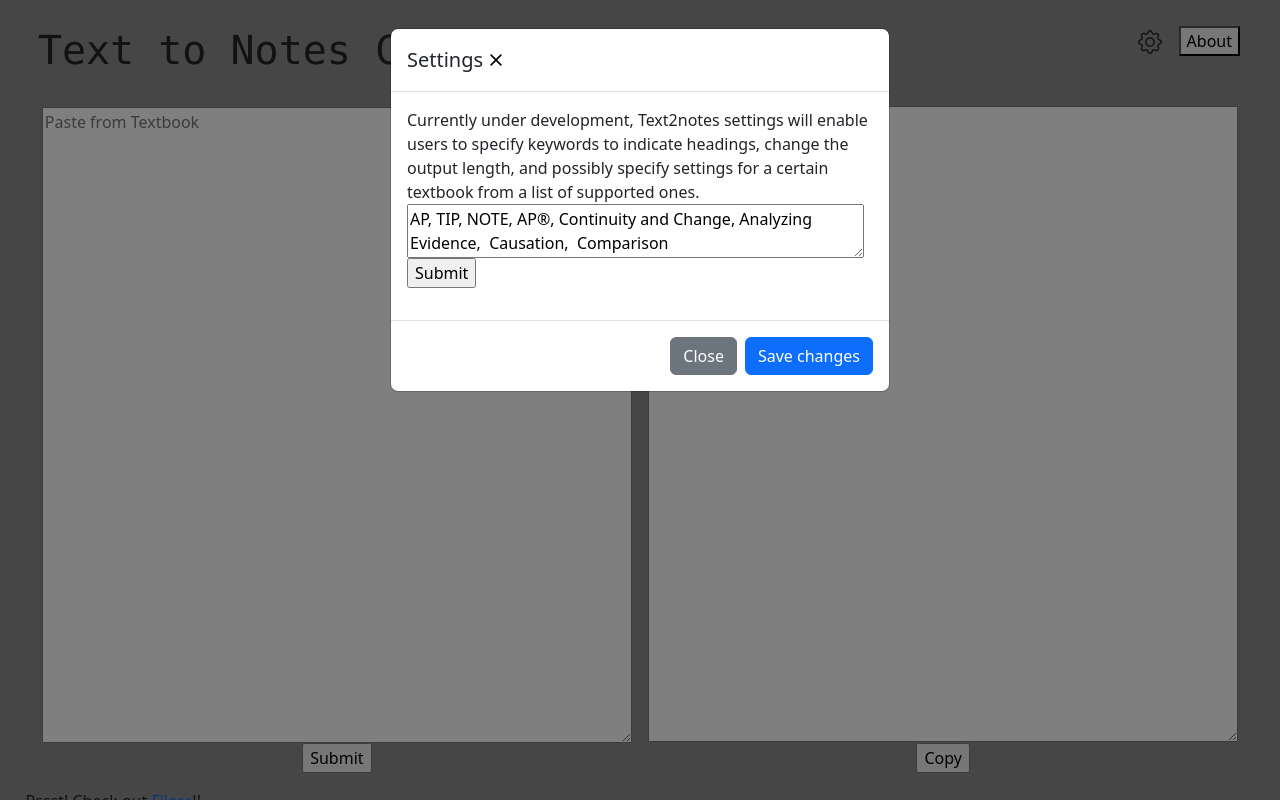
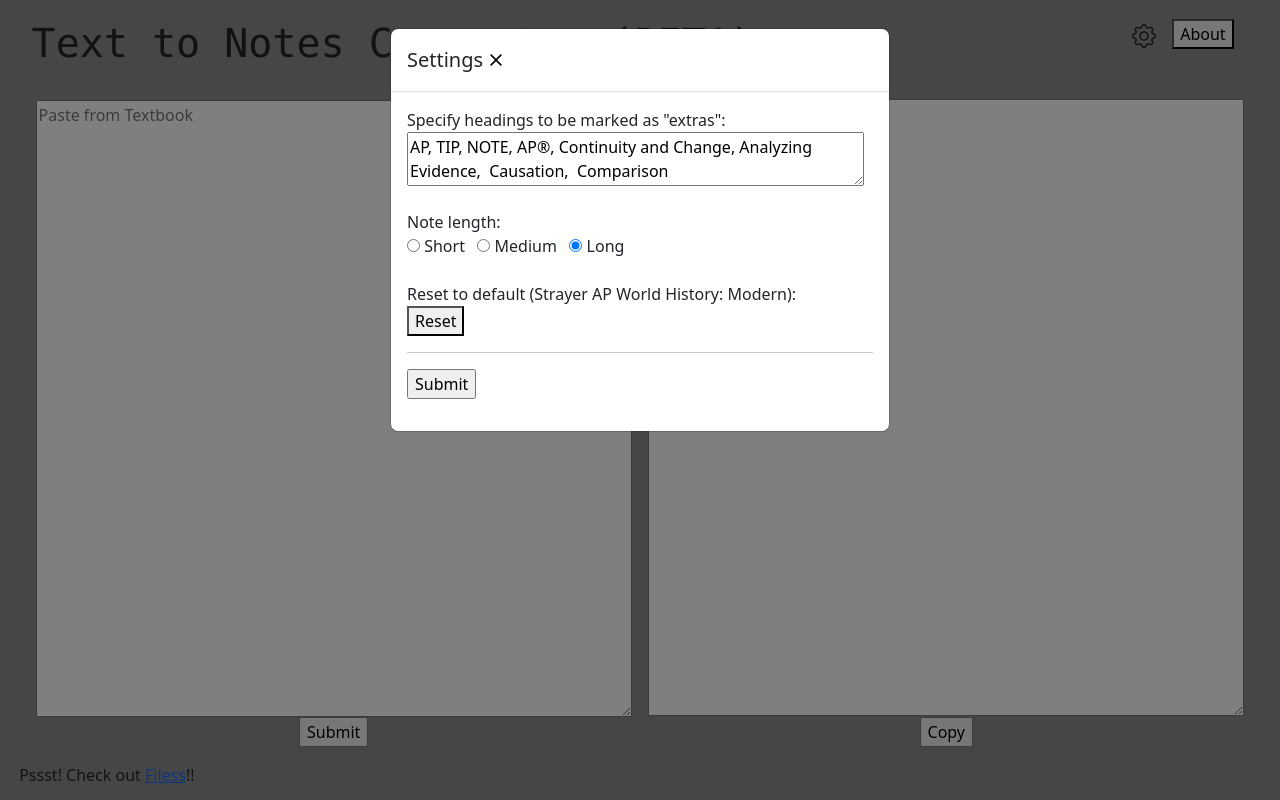
Before and after one commit to Tennis-Ball/AI-Text-To-Notes-Converter, a Flask app: page / in a window 1280 px wide, after a click that opens the changed part. Run offline with Flask 2, Linux system fonts and the light colour scheme.

Commit message:
additional settings

```diff
--- a/app/routes.py
+++ b/app/routes.py
@@ -4,7 +4,7 @@ from app import app
 from flask import render_template, request, flash, redirect, url_for
 import openai
 from transformers import GPT2Tokenizer
-import os
+
 
 with open("OPENAI_API_KEY.txt", "r") as k:
    openai.api_key = k.readline()
@@ -16,6 +16,8 @@ tokenizer = GPT2Tokenizer.from_pretrained("gpt2")
 global extra_markers
 extra_markers = ["AP", "TIP", "NOTE", "AP®", "Continuity and Change", "Analyzing Evidence", " Causation", " Comparison"]
 punctuation = [".", "!", "?"]
+global note_length
+note_length = "long"
 notes = ""
 input = ""
 
@@ -74,11 +76,18 @@ def submit():
         number_of_tokens = len(tokenizer(prompt)['input_ids'])
         print(number_of_tokens)
         if number_of_tokens > 4000:
-            flash(f"{raw_notes[topic][1]}", "danger")
+            flash(f"Paragraph:\n\n\"{raw_notes[topic][1]}\"\n\nexceeds ~3000 word limit. Consider consolidating or splitting this piece of text.", "danger")
             break
 
         try:
-            completion = openai.Completion.create(engine="text-davinci-003", max_tokens=4096-number_of_tokens, prompt=prompt)
+            if note_length == "short":
+                max_tokens = (4096-number_of_tokens)//3
+            elif note_length == "medium":
+                max_tokens = (4096-number_of_tokens)//3*2
+            else:
+                max_tokens = 4096-number_of_tokens
+
+            completion = openai.Completion.create(engine="text-davinci-003", max_tokens=max_tokens, prompt=prompt)
         except openai.error.ServiceUnavailableError:
             flash("OpenAI servers are currently overloaded or not ready yet. Please try again shortly.", "danger")
             break
@@ -86,7 +95,7 @@ def submit():
         for point in completion.choices[0].text.strip("\n. ").split(". "):
             notes += f"        • {point}\n"
 
-    notes += "\n\nAP Notes and Tips:\n" + extra_notes
+    notes += "\n\nExtras:\n" + extra_notes
     notes = notes.strip('" ')
 
     # return render_template("home.html.j2", input=input, output=notes, headings=", ".join(extra_markers))
@@ -96,6 +105,9 @@ def submit():
 def update_settings():
     global extra_markers
     extra_markers = request.form["headings"].split(", ")
+    global note_length
+    note_length = request.form["note_length"]
+
     return redirect(url_for("home"))
 
 @app.route("/about", methods=["GET"])
--- a/app/static/js/main.js
+++ b/app/static/js/main.js
@@ -18,12 +18,13 @@ $(document).ready(function() {
     });
 
     $("#settings").click(function() {
-        $('#settings_modal').modal('show')
+        $("#settings_modal").modal("show")
     });
-    $(".close_settings").click(function() {
-        $('#settings_modal').modal('hide')
+    $("#close_settings").click(function() {
+        $("#settings_modal").modal("hide")
     });
-    $("#save_settings").click(function() {
-        $('#settings_modal').modal('hide')
+
+    $("#reset_headings").click(function() {
+        $("#headings").val("AP, TIP, NOTE, AP®, Continuity and Change, Analyzing Evidence,  Causation,  Comparison")
     });
 });
--- a/app/templates/home.html.j2
+++ b/app/templates/home.html.j2
@@ -17,15 +17,13 @@
 		<title>Home - Text2Notes</title>
 	</head>
 
-	<body style="background: #8d8d8d; padding: 2%">
+	<body style="background: #8d8d8d; padding: 1.5%">
 		{% with messages = get_flashed_messages(with_categories=true) %}
         	{% if messages %}
         		{% for category, message in messages %}
 					<div class="alert alert-danger alert-dismissible fade show" role="alert">
     					<div>
-							<p>Paragraph:</p>
-							<p style="font-weight: 200;">"{{message}}"</p>
-							<p>exceeds ~3000 word limit. Consider consolidating or splitting this piece of text.</p>
+							<p>{{message}}</p>
     					</div>
     					<button type="button" class="btn-close" data-bs-dismiss="alert" aria-label="Close"></button>
 					</div>
@@ -50,13 +48,13 @@
 		<div style="text-align: center;">
 			<div style="display: inline-block; width: 49%">
 				<form action="/submit" method="post">
-					<textarea id="text_in" name="text_in" placeholder="Paste from Textbook" style="width: 98%; height: 85%;">{{input}}</textarea>
+					<textarea id="text_in" name="text_in" placeholder="Paste from Textbook" style="width: 98%; height: 81%;">{{input}}</textarea>
 					<br>
 					<input type="submit" formmethod="post" id="submit">
 				</form>
 			</div>
 			<div style="display: inline-block; width: 49%">
-				<textarea id="text_out" value="text" placeholder="Notes Output" style="width: 98%; height: 85%;">{{output}}</textarea>
+				<textarea id="text_out" value="text" placeholder="Notes Output" style="width: 98%; height: 81%;">{{output}}</textarea>
 				<br>
 				<div style="padding: 1px;">
 					<input type="submit" id="copy_output" value="Copy">
@@ -70,24 +68,33 @@
 				<div class="modal-content">
 					<div class="modal-header">
 						<h5 class="modal-title">Settings</h5>
-						<a class="close_settings" style="color: black; cursor: pointer">
+						<a id="close_settings" style="color: black; cursor: pointer">
 							<svg xmlns="http://www.w3.org/2000/svg" width="26" height="26" fill="currentColor" class="bi bi-x" viewBox="0 0 16 16">
 								<path d="M4.646 4.646a.5.5 0 0 1 .708 0L8 7.293l2.646-2.647a.5.5 0 0 1 .708.708L8.707 8l2.647 2.646a.5.5 0 0 1-.708.708L8 8.707l-2.646 2.647a.5.5 0 0 1-.708-.708L7.293 8 4.646 5.354a.5.5 0 0 1 0-.708z"/>
 							</svg>
 						</a>
 					</div>
 					<div class="modal-body">
-						Currently under development, Text2notes settings will enable users to specify keywords to indicate headings, change the output length, and possibly specify settings for a certain textbook from a list of supported ones.
 						<form action="/update_settings" method="post">
-							<textarea id="headings" name="headings" placeholder="Explicitly specify heading keywords" style="width: 98%; height: 40%;">{{headings}}</textarea>
-							<!-- <input type="number" id="length" name="length" placeholder="Notes length"> -->
+							<label for="headings">Specify headings to be marked as "extras":</label>
+							<textarea id="headings" name="headings" placeholder="Specify headings in a comma-space separated list" style="width: 98%; height: 40%;">{{headings}}</textarea>
+							<br><br>
+							Note length:
 							<br>
+							<input type="radio" id="short" name="note_length" value="short">
+							<label for="short">Short&nbsp;&nbsp;</label>
+							<input type="radio" id="medium" name="note_length" value="medium">
+							<label for="medium">Medium&nbsp;&nbsp;</label>
+							<input type="radio" id="long" name="note_length" value="long" checked=true>
+							<label for="long">Long</label>
+							<br><br>
+							Reset to default (Strayer AP World History: Modern):
+							<br>
+							<button id="reset_headings" type="button">Reset</button>
+							<br>
+							<hr>
 							<input type="submit" formmethod="post" id="submit">
 						</form>
-					</div>
-					<div class="modal-footer">
-						<button type="button" class="btn btn-secondary close_settings" data-dismiss="modal">Close</button>
-						<button type="button" id="save_settings" class="btn btn-primary">Save changes</button>
 					</div>
 				</div>
 			</div>
```
